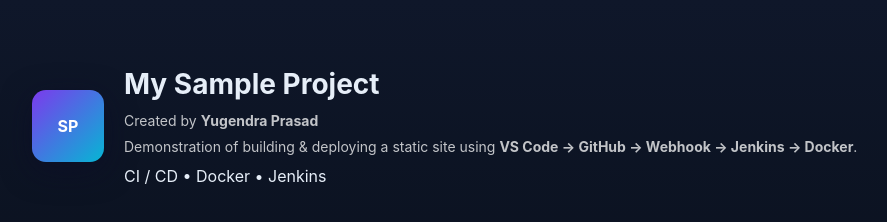
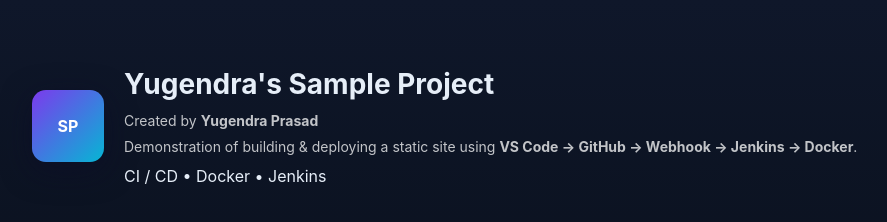
Before and after one commit to Yugendrarepo/my-sample-website, a plain HTML site: page index.html in a window 1280 px wide. Shown: the whole page, without its empty margins (86-973 px from the left). Drawn offline with Linux system fonts and the light colour scheme.

Commit message:
Update index.html

```diff
--- a/index.html
+++ b/index.html
@@ -75,7 +75,7 @@
     <header>
       <div class="logo">SP</div>
       <div>
-        <h1>My Sample Project</h1>
+        <h1>Yugendra's  Sample Project</h1>
         <p class="lead">Created by <strong>Yugendra Prasad</strong></p>
         <p class="lead">Demonstration of building & deploying a static site using <strong>VS Code → GitHub → Webhook → Jenkins → Docker</strong>.</p>
         <div style="margin-top:8px"><span class="badge">CI / CD • Docker • Jenkins</span></div>
```
